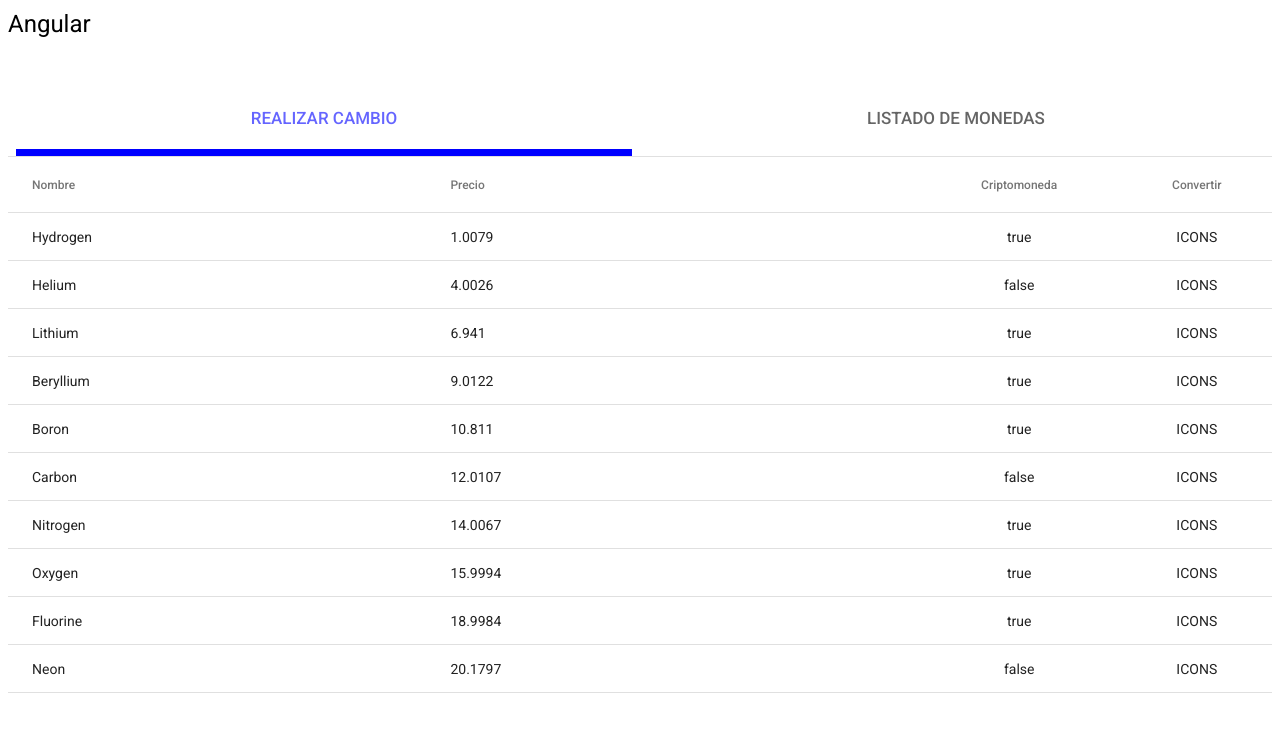
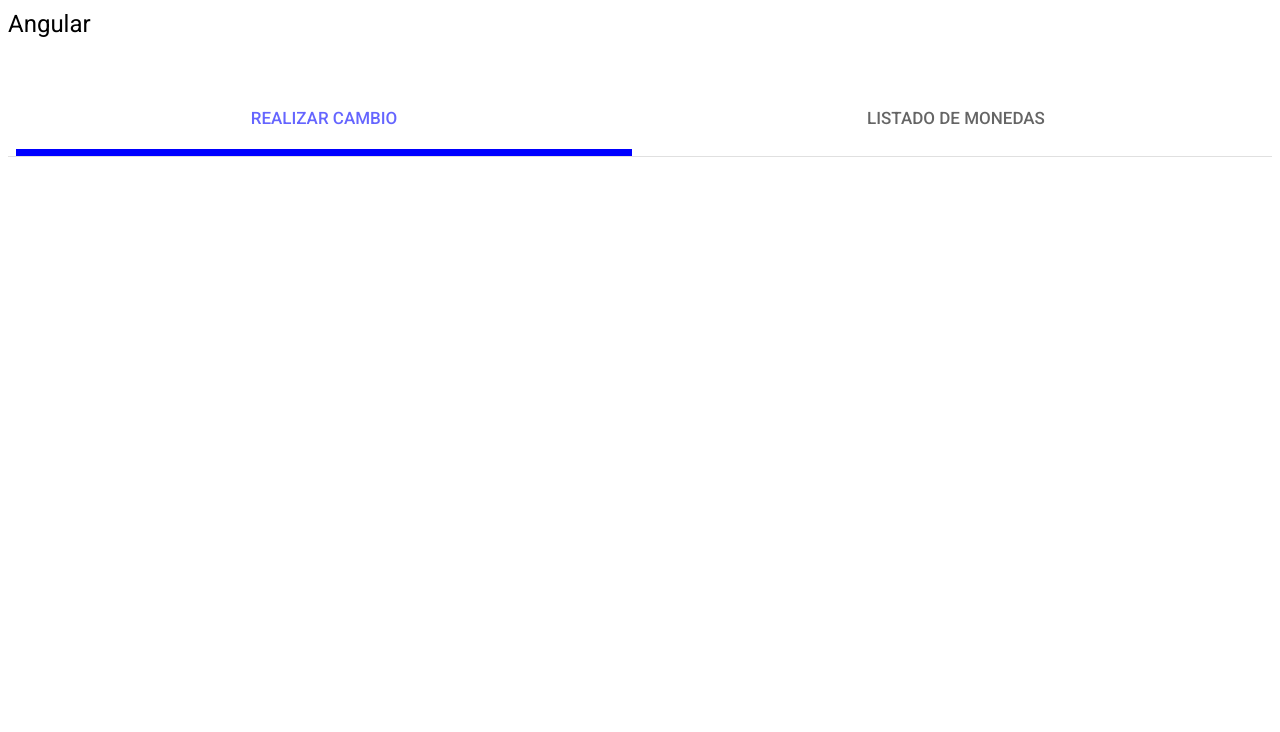
Before and after one commit to JavierDuarteC/crypto-test, an Angular app in the folder frontend/crypto-test/: page / in a window 1280 px wide. Shown: the top 732 px of the page. Built offline with nearby package versions, Linux system fonts and the light colour scheme.

Commit message:
tab content order fix

```diff
--- a/frontend/crypto-test/src/app/tabs/tabs.component.html
+++ b/frontend/crypto-test/src/app/tabs/tabs.component.html
@@ -1,4 +1,4 @@
 <mat-tab-group dynamicheight mat-align-tabs="center">
-    <mat-tab label="REALIZAR CAMBIO"><app-currency-table></app-currency-table></mat-tab>
-    <mat-tab label="LISTADO DE MONEDAS"></mat-tab>
+    <mat-tab label="REALIZAR CAMBIO"></mat-tab>
+    <mat-tab label="LISTADO DE MONEDAS"><app-currency-table></app-currency-table></mat-tab>
 </mat-tab-group>
```
